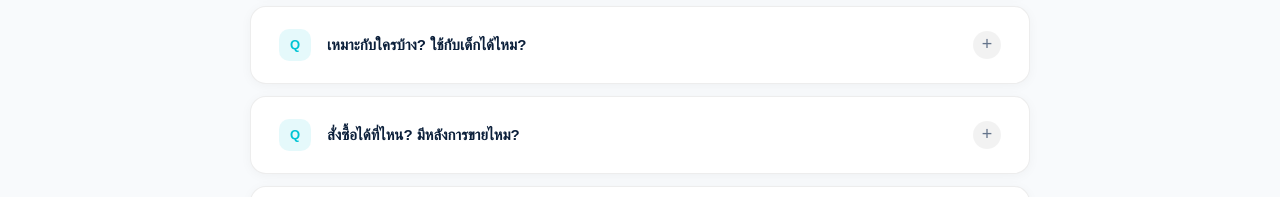
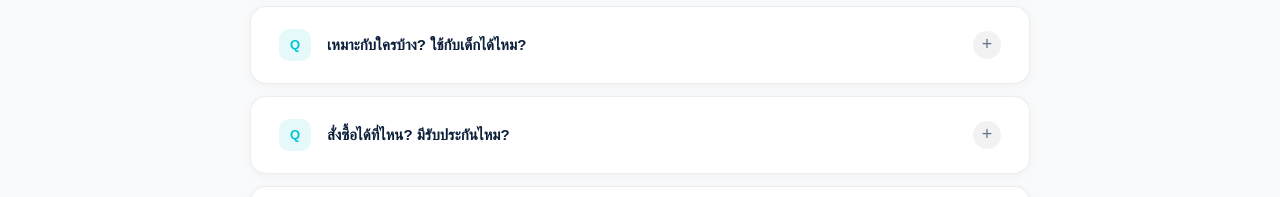
Before and after one commit to miraclemint/smartpulse-landing, a Next.js app: page / in a window 1280 px wide. Shown: the part 6240-6437 px from the top of the page. Built offline with nearby package versions, Linux system fonts and the light colour scheme; a web font is replaced by a local one.

Commit message:
Update FAQ: add 1-year warranty info

```diff
--- a/components/FAQSection.tsx
+++ b/components/FAQSection.tsx
@@ -24,8 +24,8 @@ const faqs = [
     a: 'เหมาะกับผู้ใหญ่ทุกวัย โดยเฉพาะผู้ที่ต้องการติดตามสุขภาพหัวใจ มีความเครียดสูง หรือดูแลผู้สูงอายุในครอบครัว สำหรับเด็กแนะนำให้ปรึกษาแพทย์ก่อนใช้ เนื่องจากค่าอ้างอิงอาจแตกต่างจากผู้ใหญ่',
   },
   {
-    q: 'สั่งซื้อได้ที่ไหน? มีหลังการขายไหม?',
-    a: 'ติดต่อสั่งซื้อโดยตรงกับ Biofeedback Thailand Official ซึ่งเป็นตัวแทนจำหน่ายอย่างเป็นทางการในประเทศไทย ติดต่อคุณธาริน อุเทนรัตน์ ทางอีเมล u.tharin@gmail.com หรือโทร 089-444-3424 มีบริการให้คำปรึกษาและหลังการขาย',
+    q: 'สั่งซื้อได้ที่ไหน? มีรับประกันไหม?',
+    a: 'ติดต่อสั่งซื้อโดยตรงกับ Biofeedback Thailand Official ซึ่งเป็นตัวแทนจำหน่ายอย่างเป็นทางการในประเทศไทย สินค้ารับประกัน 1 ปี นับจากวันที่ซื้อ ติดต่อคุณธาริน อุเทนรัตน์ ทางอีเมล u.tharin@gmail.com หรือโทร 089-444-3424 มีบริการให้คำปรึกษาและดูแลหลังการขายตลอด',
   },
   {
     q: 'ราคาเท่าไหร่? มีประกันไหม?',
```
